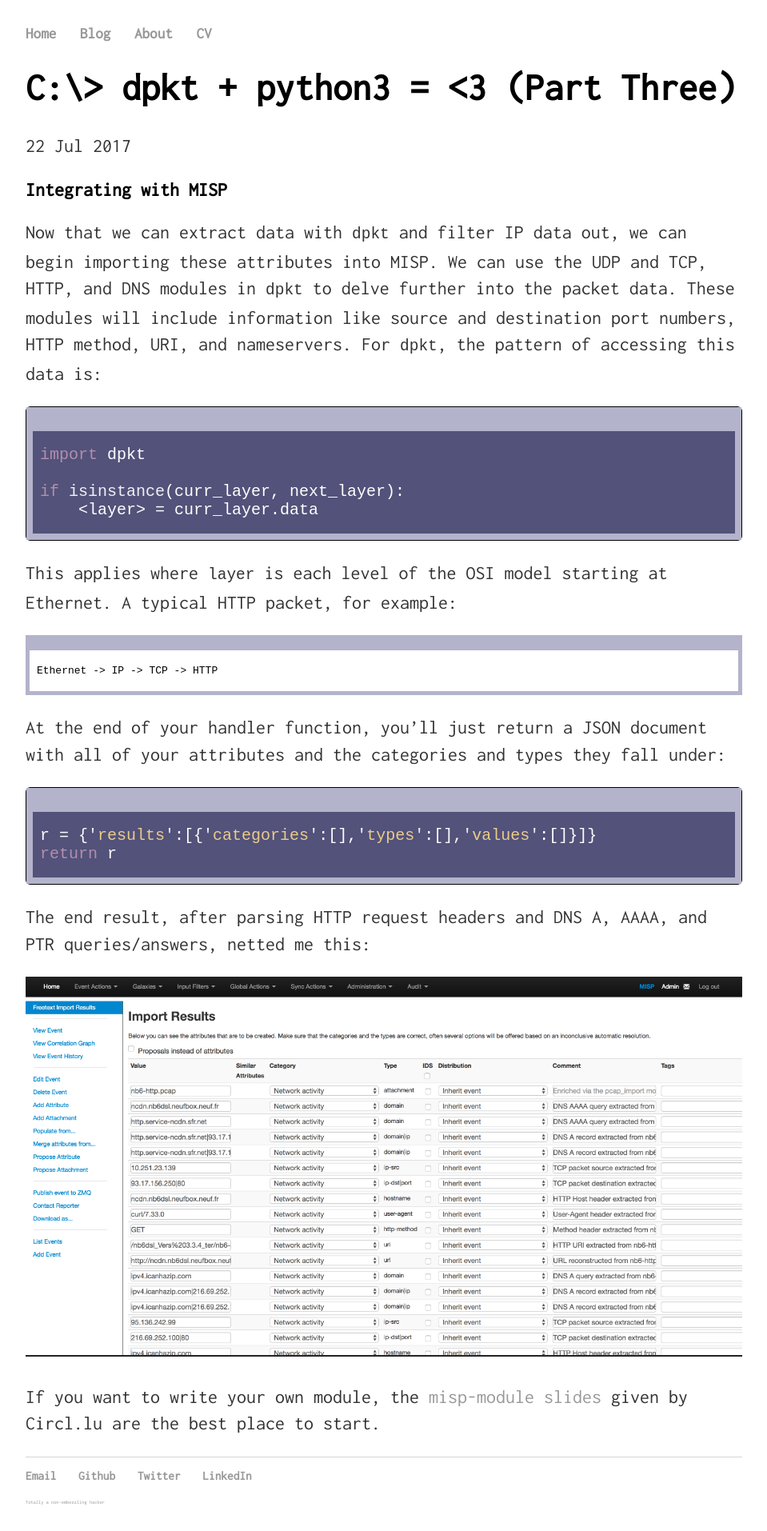
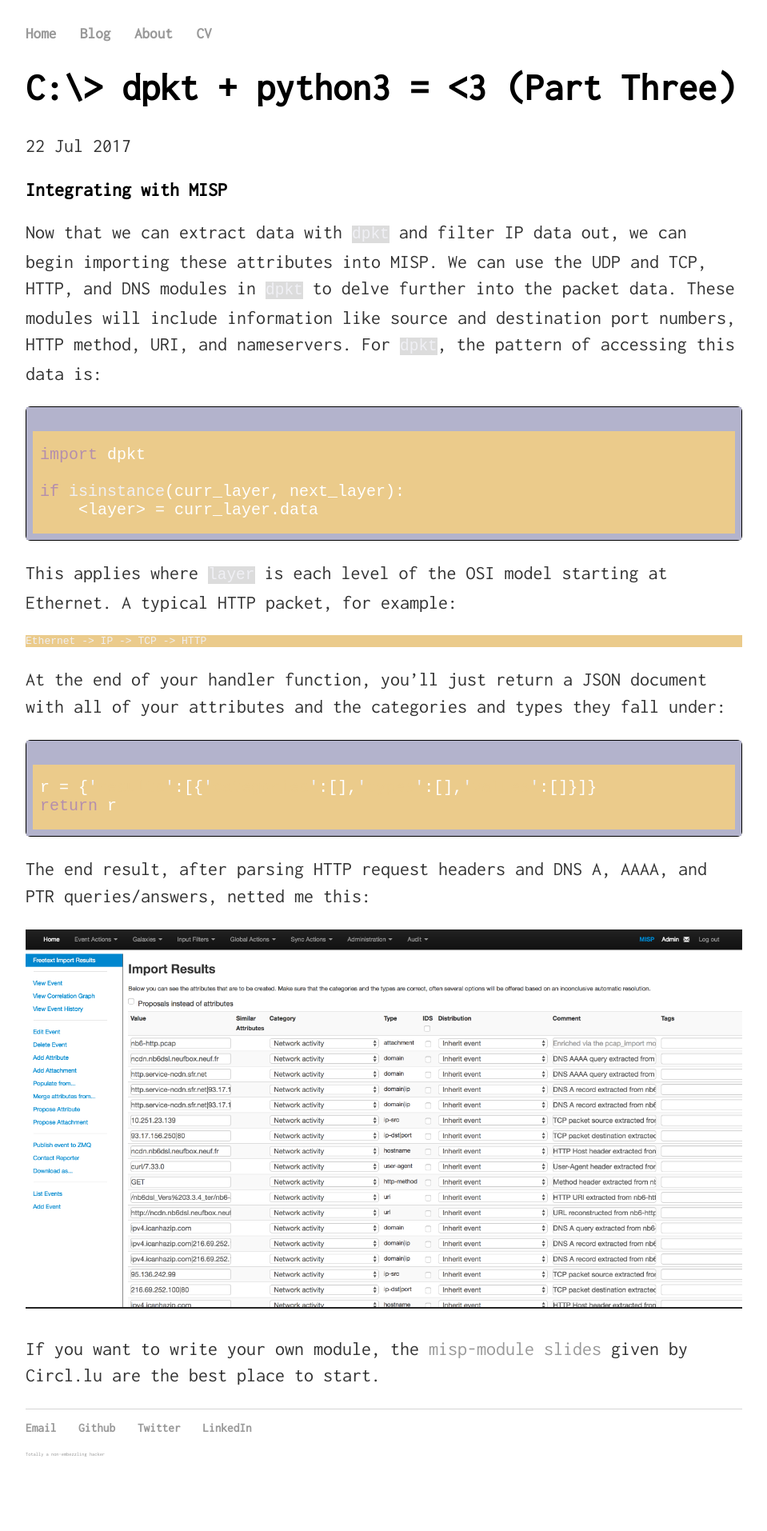
Before and after one commit to infosec-intern/infosec-intern.github.io, a Jekyll site: the page built from _posts/2017-07-22-dpkt-+-python3-pt3.md, in a window 1280 px wide. Shown: the whole page at 80% size, without its empty margins (160-1119 px from the left). Built offline with Jekyll 4.4.1, drawn with Linux system fonts in a browser that asks for light colours; after the commit the page ends 1854 px from its top, so only the background shows below that.

Commit message:
trying to diff python code from regular code

```diff
--- a/css/syntax-highlights.css
+++ b/css/syntax-highlights.css
@@ -1,5 +1,10 @@
-code.highlighter-rouge {
+.highlighter-rouge {
     font-weight: lighter;
+    background-color: #dcdcdc;
+    color: #f0f0f5;
+}
+pre.highlight {
+    background-color: #ebcb8b;
 }
 .language-python {
     font-size: 15pt;
@@ -8,7 +13,7 @@ code.highlighter-rouge {
     border: 1px solid #000000;
     border-radius: .3em;
 }
-pre.highlight {
+.language-python pre.highlight {
     border: .4em solid #b3b3cc;
     margin: 0;
     padding: 2% 1%;
```
